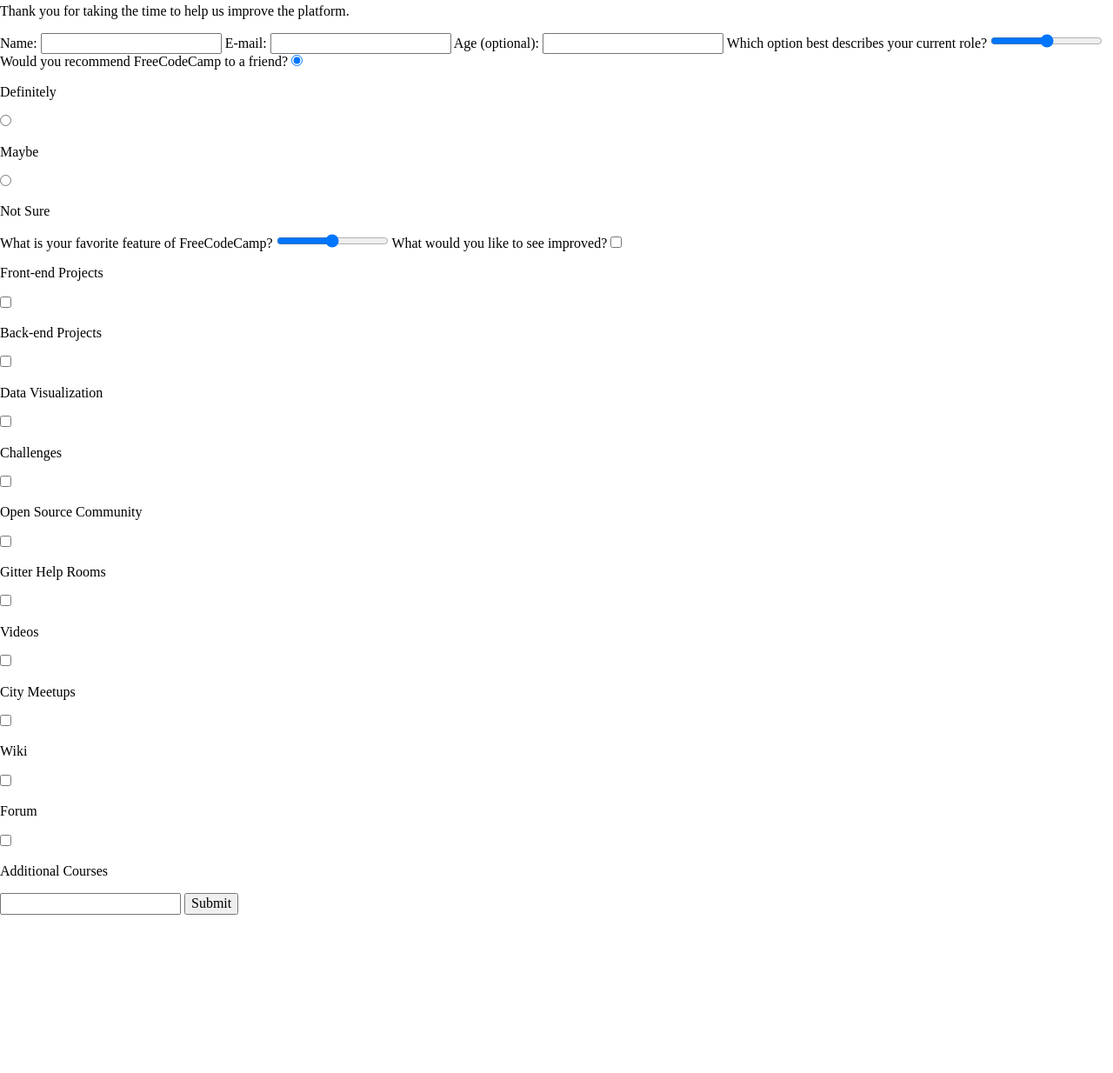
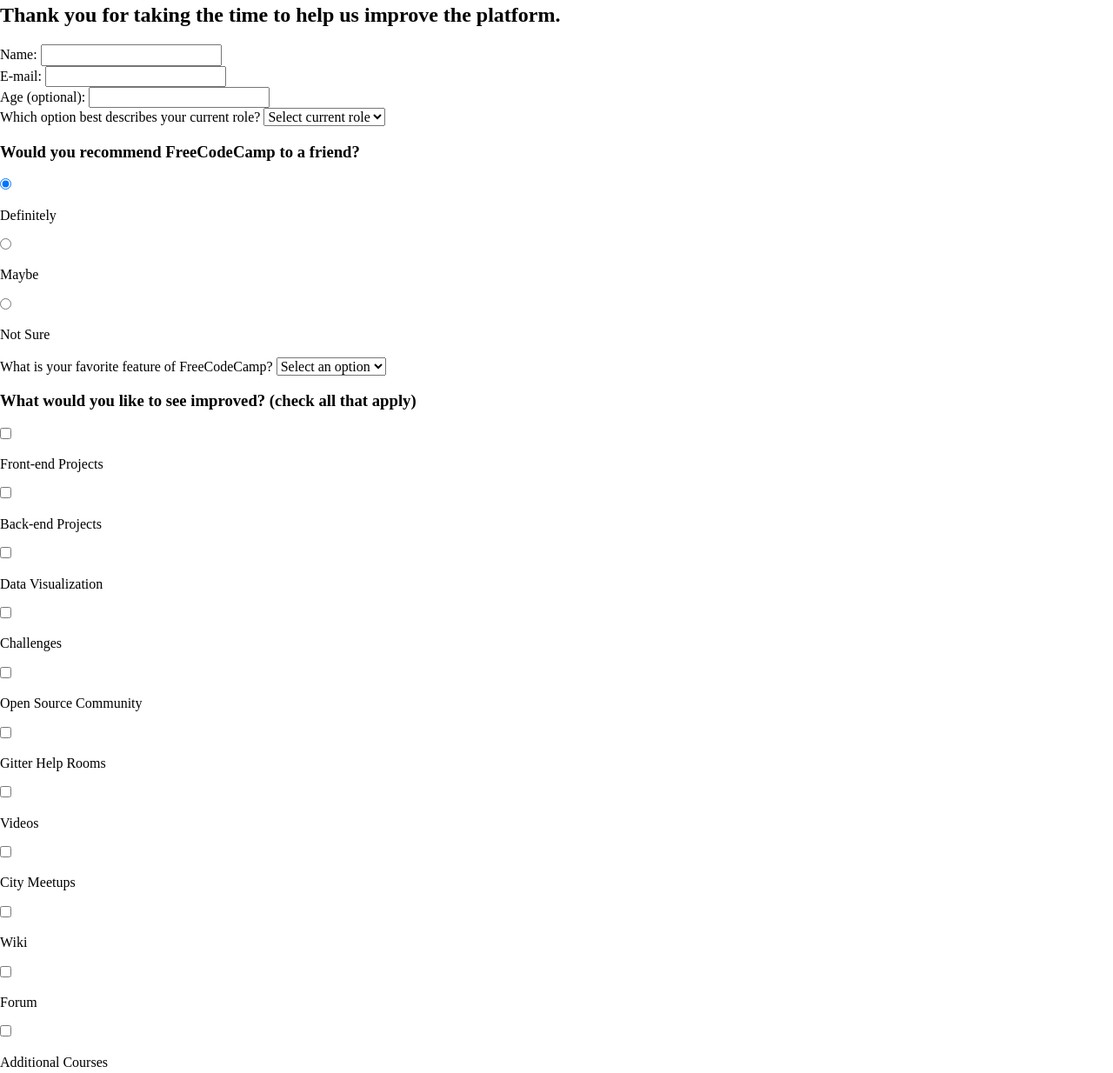
Before and after one commit to darubiomunoz/portfolio-04-surveyform, a plain HTML site: page index.html in a window 1280 px wide. Shown: the part 76-1310 px from the top of the page at 87% size. Before the commit the page ends 1128 px from the top, so only its background shows below. Drawn offline with nearby package versions, Linux system fonts and the light colour scheme.

Commit message:
Semantic HTML file DONE

```diff
--- a/index.html
+++ b/index.html
@@ -13,36 +13,109 @@
     <!-- <a href="#main">Jump to the form</a> -->
     <main id="main">
         <h1>FreeCodeCamp Survey Form</h1>
-        <p>Thank you for taking the time to help us improve the platform.</p>
-        <form action="">
+        <h2>Thank you for taking the time to help us improve the platform.</h2>
+        <form action="" method="POST">
+            <div>
                 <label for="name">Name:</label>
                 <input id="name" name="name" type="text" required>
+            </div>
+            <div>
                 <label for="email">E-mail:</label>
                 <input id="email" type="email" name="email" required>
+            </div>
+            <div>
                 <label for="age">Age (optional):</label>
-            <input id="age" type="text" name="age">
+                <input id="age" type="number" name="age">
+            </div>
+            <div>
                 <label for="occupation">Which option best describes your current role?</label>
-            <input id="occupation" type="range" name="occupation">
-            <label for="recommendation">Would you recommend FreeCodeCamp to a friend?</label>
-            <input id="recomendation" type="radio" name="recommendation" checked><p>Definitely</p>
-            <input id="recomendation" type="radio" name="recommendation"><p>Maybe</p>
-            <input id="recomendation" type="radio" name="recommendation"><p>Not Sure</p>
+                <select id="occupation" name="occupation" size="1" required>
+                    <option disabled selected value>Select current role</option>
+                    <option value="Student">Student</option>
+                    <option value="Full-time Learner">Full-time Learner</option>
+                    <option value="Full-time Job">Full-time Job</option>
+                    <option value="Prefer not to say">Prefer not to say</option>
+                    <option value="Part-time Job">Part-time Job</option>
+                    <option value="Freelancer">Freelancer</option>
+                    <option value="Other">Other</option>
+                </select>
+            </div>
+            <div>
+                <h3>Would you recommend FreeCodeCamp to a friend?</h3>
+                <label for="definitely">
+                    <input id="definitely" type="radio" value="Definitely" name="definitely" checked>
+                    <p>Definitely</p>
+                </label>
+                <label for="maybe">
+                    <input id="maybe" type="radio" value="Maybe" name="maybe">
+                    <p>Maybe</p>
+                </label>
+                <label for="not-sure">
+                    <input id="not-sure" type="radio" value="Not sure" name="not-sure">
+                    <p>Not Sure</p>
+                </label>
+            </div>
+            <div>
                 <label for="preference">What is your favorite feature of FreeCodeCamp?</label>
-            <input id="preference" type="range" name="preference">
-            <label for="improvement">What would you like to see improved?</label>
-            <input id="improvement" type="checkbox" name="improvement"><p>Front-end Projects</p>
-            <input id="improvement" type="checkbox" name="improvement"><p>Back-end Projects</p>
-            <input id="improvement" type="checkbox" name="improvement"><p>Data Visualization</p>
-            <input id="improvement" type="checkbox" name="improvement"><p>Challenges</p>
-            <input id="improvement" type="checkbox" name="improvement"><p>Open Source Community</p>
-            <input id="improvement" type="checkbox" name="improvement"><p>Gitter Help Rooms</p>
-            <input id="improvement" type="checkbox" name="improvement"><p>Videos</p>
-            <input id="improvement" type="checkbox" name="improvement"><p>City Meetups</p>
-            <input id="improvement" type="checkbox" name="improvement"><p>Wiki</p>
-            <input id="improvement" type="checkbox" name="improvement"><p>Forum</p>
-            <input id="improvement" type="checkbox" name="improvement"><p>Additional Courses</p>
-            <label for="suggestion"></label>
-            <input id="suggestion" type="text" name="suggestion">
+                <select id="preference" name="preference" size="1" required>
+                    <option disabled selected value>Select an option</option>
+                    <option value="Challenges">Challenges</option>
+                    <option value="Projects">Projects</option>
+                    <option value="Community">Comunity</option>
+                    <option value="open Source">Open Source</option>
+                </select>
+            </div>
+            <div>
+                <h3>What would you like to see improved? (check all that apply)</h3>
+                <label for="front-end-projects">
+                    <input id="front-end-projects" type="checkbox" value="Front-end Projects" name="front-end-projects">
+                    <p>Front-end Projects</p>
+                </label>
+                <label for="back-end-projects">
+                    <input id="back-end-projects" type="checkbox" value="Back-end Projects" name="back-end-projects">
+                    <p>Back-end Projects</p>
+                </label>
+                <label for="data-visualization">
+                    <input id="data-visualization" type="checkbox" value="Data Visualization" name="data-visualization">
+                    <p>Data Visualization</p>
+                </label>
+                <label for="challenges">
+                    <input id="challenges" type="checkbox" value="Challenges" name="challenges">
+                    <p>Challenges</p>
+                </label>
+                <label for="open-source-community">
+                    <input id="open-source-community" type="checkbox" value="Open Source Community" name="open-source-community">
+                    <p>Open Source Community</p>
+                </label>
+                <label for="gitter-help-rooms">
+                    <input id="gitter-help-rooms" type="checkbox" value="Gitter Help Rooms" name="gitter-help-rooms">
+                    <p>Gitter Help Rooms</p>
+                </label>
+                <label for="videos">
+                    <input id="videos" type="checkbox" value="Videos" name="videos">
+                    <p>Videos</p>
+                </label>
+                <label for="city-meetups">
+                    <input id="city-meetups" type="checkbox" value="City Meetups" name="city-meetups">
+                    <p>City Meetups</p>
+                </label>
+                <label for="wiki">
+                    <input id="wiki" type="checkbox" value="Wiki" name="wiki">
+                    <p>Wiki</p>
+                </label>
+                <label for="forum">
+                    <input id="forum" type="checkbox" value="Forum" name="forum">
+                    <p>Forum</p>
+                </label>
+                <label for="additional-courses">
+                    <input id="additional-courses" type="checkbox" value="Additional Courses" name="additional-courses">
+                    <p>Additional Courses</p>
+                </label>
+            </div>
+            <div>
+                <label for="suggestion">Any comments or suggestions?</label>
+                <textarea id="suggestion" name="suggestion" rows="10" cols="80"></textarea>
+            </div>
             <button type="submit">Submit</button>
         </form>
     </main>
```
Lines whose indentation alone changed are shown as unchanged.
